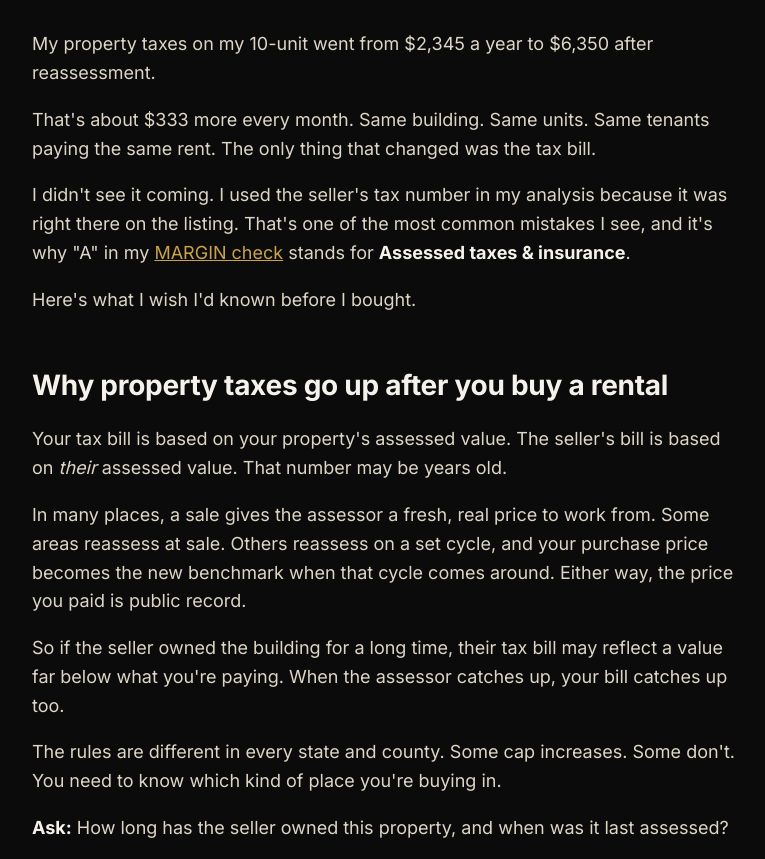
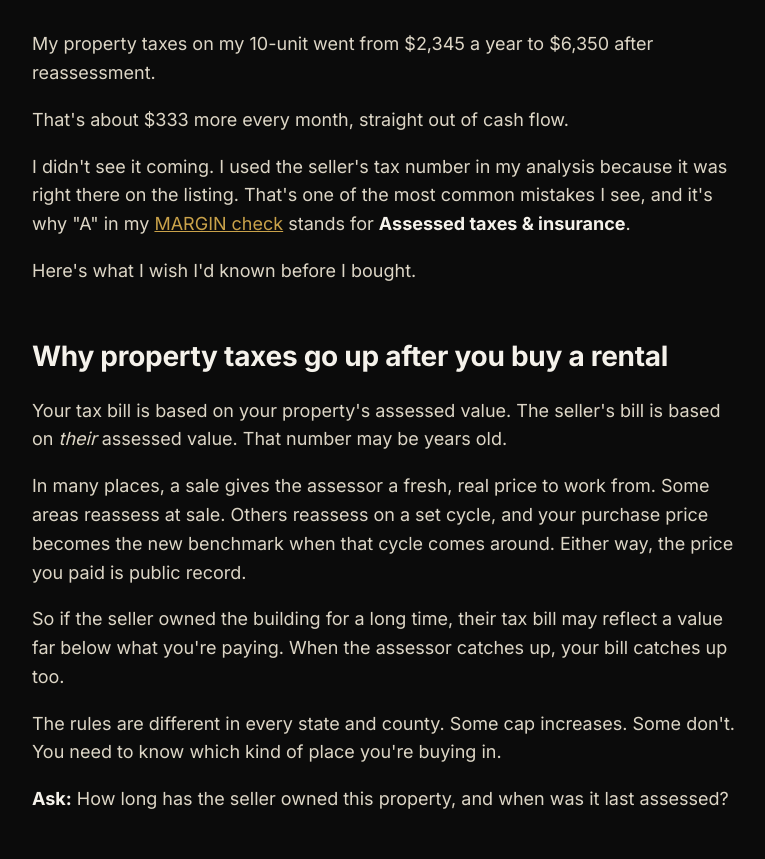
Before and after one commit to DUP-hub-collab/dealunderpressure-site, a plain HTML site: page property-taxes-after-buying-rental.html in a window 1280 px wide. Shown: the part 901-1760 px from the top of the page, without its empty margins (252-1017 px from the left). Drawn offline with Linux system fonts and the light colour scheme.

```diff
--- a/property-taxes-after-buying-rental.html
+++ b/property-taxes-after-buying-rental.html
@@ -44,7 +44,7 @@ document.addEventListener('click',function(e){var a=e.target.closest('a[data-cta
 <img src="images/hero.jpg" alt="My 10-unit apartment building in winter" style="width:100%;border-radius:4px;margin:20px 0 8px">
 
 <p>My property taxes on my 10-unit went from $2,345 a year to $6,350 after reassessment.</p>
-<p>That's about $333 more every month. Same building. Same units. Same tenants paying the same rent. The only thing that changed was the tax bill.</p>
+<p>That's about $333 more every month, straight out of cash flow.</p>
 <p>I didn't see it coming. I used the seller's tax number in my analysis because it was right there on the listing. That's one of the most common mistakes I see, and it's why "A" in my <a href="rental-property-analysis.html" style="color:#C9A24A">MARGIN check</a> stands for <strong>Assessed taxes &amp; insurance</strong>.</p>
 <p>Here's what I wish I'd known before I bought.</p>
 
```
